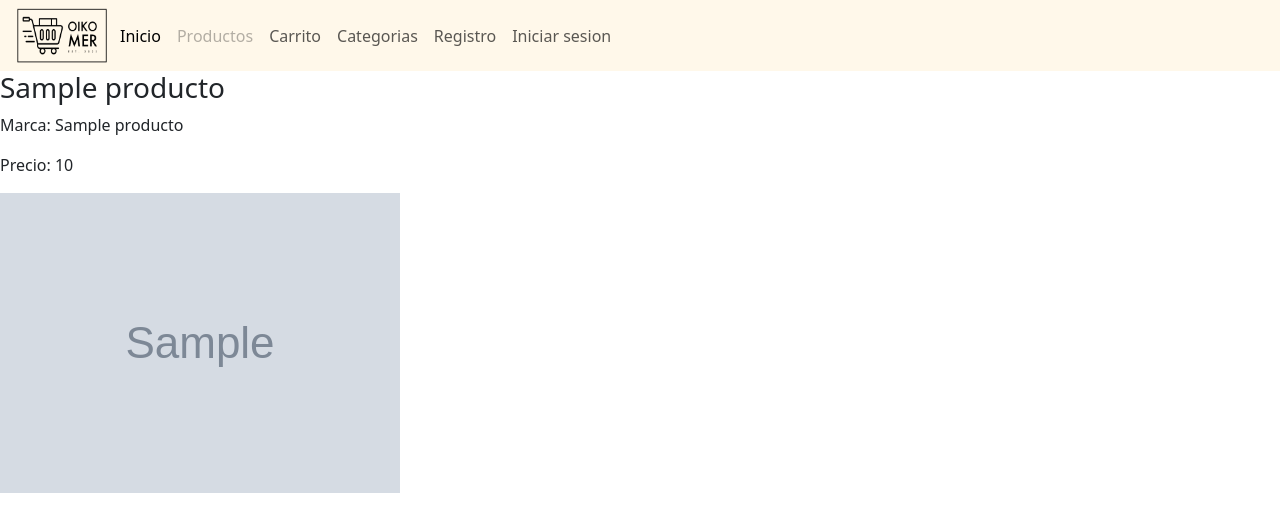
After one commit to SantiHez90/Oiko-Mer, a Django app: page /productos_categoria_intermedia/1/ in a window 1280 px wide. The commit adds this page. Shown: the top 532 px of the page. Run offline with Django 4.2, Linux system fonts and the light colour scheme; data comes from the database, SQL or seed files in the repository; both versions use the stored data as it was after the commit; tables that the repository leaves empty hold one stand-in row (values such as "Sample post"); grey boxes marked "Sample" are stand-in pictures; some web fonts are replaced.

Commit message:
Vinculacion de pestañas listo

```diff
--- a/OikoMer/urls.py
+++ b/OikoMer/urls.py
@@ -25,5 +25,7 @@ urlpatterns = [
     path('carrito/',views.carrito,name='carrito'),
     path('signout/',views.signout, name='signout'),
     path('signin/',views.signin, name='signin'),
-    path('productos/',views.productos, name='productos'),
+    path('categoria/',views.categoria, name='categoria'),
+    path('categoria_intermedia/<int:categoria_id>/', views.categoria_intermedia, name='categoria_intermedia'),
+    path('productos_categoria_intermedia/<int:categoria_intermedia_id>/', views.productos_categoria_intermedia, name='productos_categoria_intermedia'),
 ]
--- a/productos/models.py
+++ b/productos/models.py
@@ -1,7 +1,7 @@
 from django.db import models
 
 class categorias(models.Model):
-    nomCategoria = models.CharField(max_length=100)#imagen = models.ImageField(upload_to="cat_imgs/")#Modifica
+    nomCategoria = models.CharField(max_length=100)
     imagen = models.URLField(blank=False, null=False)
 
 class categoria_Intermedia(models.Model):
@@ -12,6 +12,6 @@ class categoria_Intermedia(models.Model):
 class productos(models.Model):
     nomProducto = models.CharField(max_length=100)
     nomMarca = models.CharField(max_length=100)
-    intprecio = models.DecimalField(max_digits=6, decimal_places=0) # foto = models.ImageField(upload_to="cat_imgs/") Opcion 1 de imagen
+    intprecio = models.DecimalField(max_digits=6, decimal_places=0)
     foto = models.URLField(blank=False, null=False)
     categoria_Intermedia = models.ForeignKey(categoria_Intermedia, null=True, on_delete=models.SET_NULL)
--- a/productos/templates/base.html
+++ b/productos/templates/base.html
@@ -61,7 +61,7 @@
 
             <!--Cosas anterior-->
             <li class="nav-item">
-              <a class="nav-link" href="/productos">Productos</a>
+              <a class="nav-link" href="/categoria">Categorias</a>
             </li>
 
 
--- /dev/null
+++ b/productos/templates/productos_categoria_intermedia.html
@@ -0,0 +1,18 @@
+{% extends 'base.html' %}
+
+{% block content %}
+
+{% for producto in productos_list %}
+<div class="producto">
+    <h3>{{ producto.nomProducto }}</h3>
+    <p>Marca: {{ producto.nomMarca }}</p>
+    <p>Precio: {{ producto.intprecio }}</p>
+    <a href="#">
+        <img src="{{ producto.foto }}" alt="Imagen del producto">
+    </a>
+</div>
+{% empty %}
+<p>No hay productos disponibles para esta categoría intermedia.</p>
+{% endfor %}
+
+{% endblock %}
--- a/productos/views.py
+++ b/productos/views.py
@@ -1,4 +1,4 @@
-from django.shortcuts import render, redirect
+from django.shortcuts import render, redirect, get_object_or_404
 from django.contrib.auth.forms import UserCreationForm, AuthenticationForm
 from django.http import HttpResponse
 from django.conf import settings
@@ -8,10 +8,19 @@ from django.contrib.auth import logout,authenticate,login
 from productos.models import productos,categoria_Intermedia,categorias
 # Create your views here.
 
-def productos(request):
+def categoria(request):
     categorias_list = categorias.objects.all()
+    return render(request, 'categoria.html', {'categorias_list': categorias_list})
 
-    return render(request, 'productos.html', {'categorias_list': categorias_list})
+def categoria_intermedia(request, categoria_id):
+    categoria = categorias.objects.get(id=categoria_id)
+    categoria_intermedia_list = categoria_Intermedia.objects.filter(categoria=categoria)
+    return render(request, 'categoria_intermedia.html', {'categoria_intermedia_list': categoria_intermedia_list})
+
+def productos_categoria_intermedia(request, categoria_intermedia_id):
+    categoria_intermedia = categoria_Intermedia.objects.get(id=categoria_intermedia_id)
+    productos_list = productos.objects.filter(categoria_Intermedia=categoria_intermedia)
+    return render(request, 'productos_categoria_intermedia.html', {'productos_list': productos_list})
 
 def signup(request):
 
```
Also changed, not shown: productos/templates/categoria.html (renamed from productos/templates/productos.html, +7 -5 lines), productos/templates/categoria_intermedia.html (added, +31 -0 lines), db.sqlite3.
